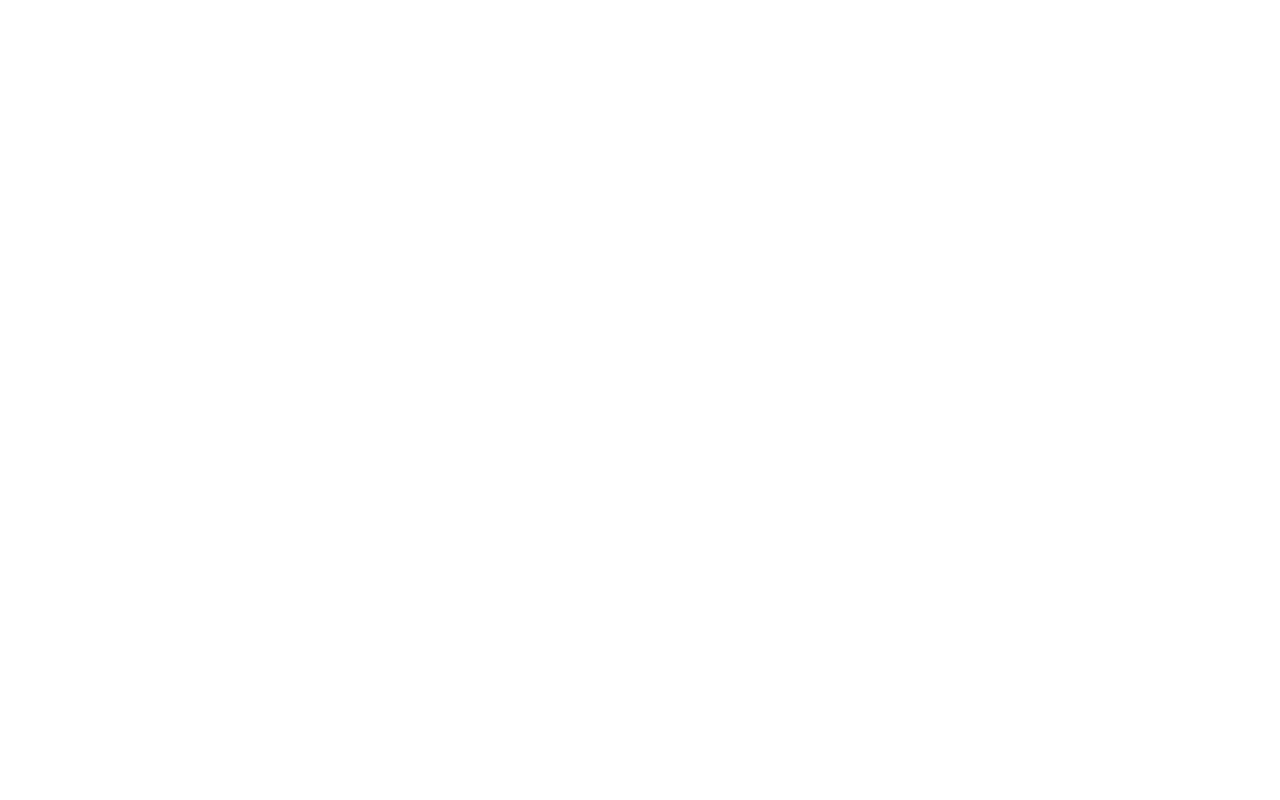
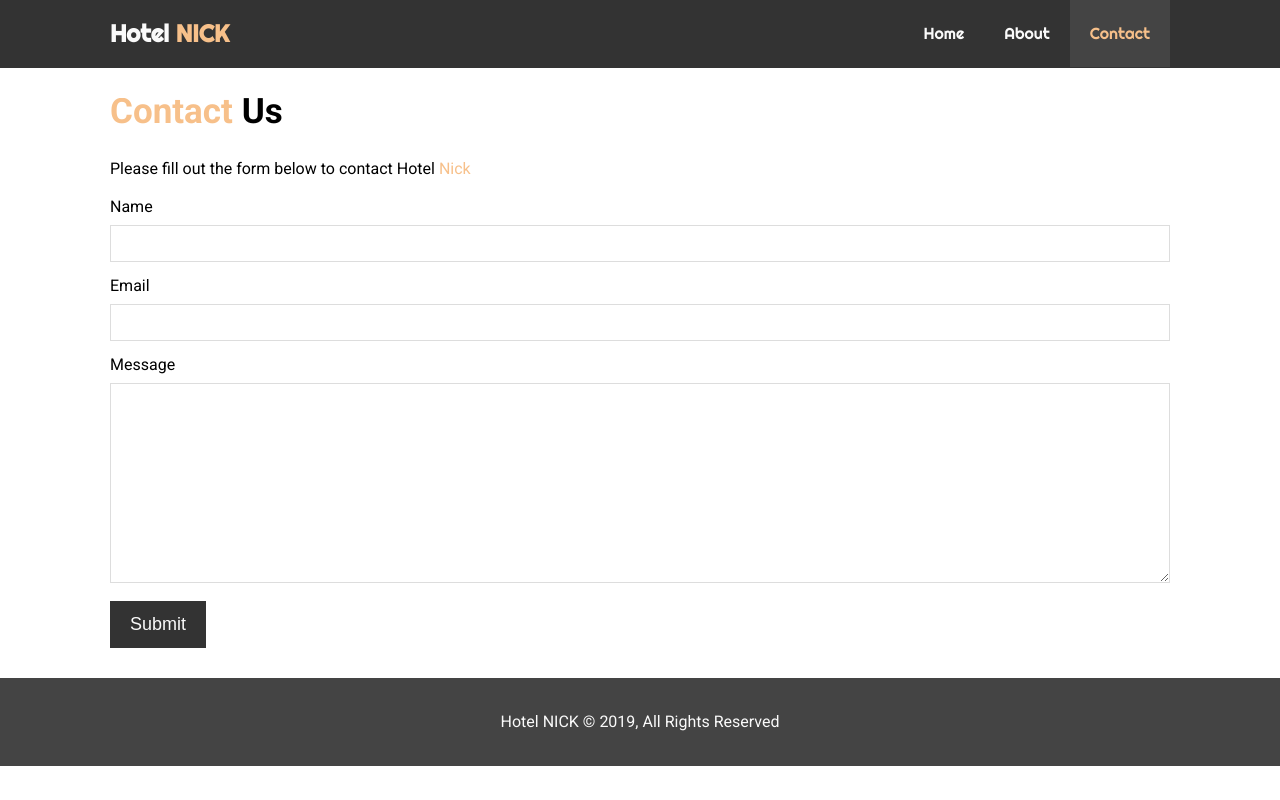
Before and after one commit to nwease/Hotel-NICK, a plain HTML site: page contact.html in a window 1280 px wide. Drawn offline with Linux system fonts and the light colour scheme.

Commit message:
Started on Contact page.

```diff
--- a/contact.html
+++ b/contact.html
@@ -0,0 +1,95 @@
+<!doctype html>
+<html lang='en'>
+<head>
+    <meta charset='UTF-8'>
+    <meta name='viewport'
+          content='width=device-width, user-scalable=no, initial-scale=1.0, maximum-scale=1.0, minimum-scale=1.0'>
+    <meta http-equiv='X-UA-Compatible' content='ie=edge'>
+    <meta name='description' content='Welcome to paradise!!!'>
+    <meta name='keywords' content='hotel, s-Hertogenbosch, Netherlands'>
+    <link href='https://fonts.googleapis.com/css?family=Roboto:300,400,500,700' rel='stylesheet'>
+    <link href='https://fonts.googleapis.com/css?family=Righteous' rel='stylesheet'>
+    <link rel='stylesheet' href='https://use.fontawesome.com/releases/v5.8.1/css/all.css' integrity='sha384-50oBUHEmvpQ+1lW4y57PTFmhCaXp0ML5d60M1M7uH2+nqUivzIebhndOJK28anvf' crossorigin='anonymous'>
+    <link rel='stylesheet' href='css/style.css'>
+    <title>Hotel NICK | Contact</title>
+</head>
+<body>
+<header>
+    <nav id='navBar'>
+        <div class="container">
+            <h1 class='logo'>
+                <a href='index.html'>Hotel <span>NICK</span></a>
+            </h1>
+
+            <ul>
+                <li>
+                    <a href='index.html'>Home</a>
+                </li>
+
+                <li>
+                    <a href='about.html'>About</a>
+                </li>
+
+                <li>
+                    <a class='current' href='contact.html'>Contact</a>
+                </li>
+            </ul>
+        </div>
+    </nav>
+</header>
+
+<section id='contact-form' class='py-3'>
+    <div class='container'>
+        <h1 class='heading-large'>
+            <span class='text-primary'>Contact</span> Us
+        </h1>
+
+        <p>
+            Please fill out the form below to contact Hotel <span class='text-primary'>Nick</span>
+        </p>
+
+        <form action=''>
+            <div class='form-group'>
+                <label for='name'>
+                    Name
+                </label>
+
+                <input type='text' name='name' id='name'>
+            </div>
+
+            <div class='form-group'>
+                <label for='email'>
+                    Email
+                </label>
+
+                <input type='email' name='email' id='email'>
+            </div>
+
+            <div class='form-group'>
+                <label for='message'>
+                    Message
+                </label>
+
+                <textarea name='message' id='message'></textarea>
+            </div>
+
+            <button type='submit' class='btn'>
+                Submit
+            </button>
+        </form>
+    </div>
+</section>
+
+<section id='contact-info'>
+
+</section>
+
+<div class='clr'></div>
+
+<footer id='footer'>
+    <p>
+        Hotel NICK &copy; 2019, All Rights Reserved
+    </p>
+</footer>
+</body>
+</html>
--- a/css/style.css
+++ b/css/style.css
@@ -243,6 +243,33 @@ p {
     border-radius: 50%;
 }
 
+/* CONTACT FORM */
+#contact-form .form-group {
+    margin-bottom: 10px;
+}
+
+#contact-form label {
+    display: block;
+    margin-bottom: 5px;
+}
+
+#contact-form input,
+#contact-form textarea {
+    width: 100%;
+    padding: 10px;
+    border: 1px #dddddd solid;
+}
+
+#contact-form textarea {
+    height: 200px;
+}
+
+#contact-form input:focus,
+#contact-form textarea:focus {
+    outline: none;
+    border-color: #f7c08a;
+}
+
 /* FOOTER */
 #footer {
     text-align: center;
```
